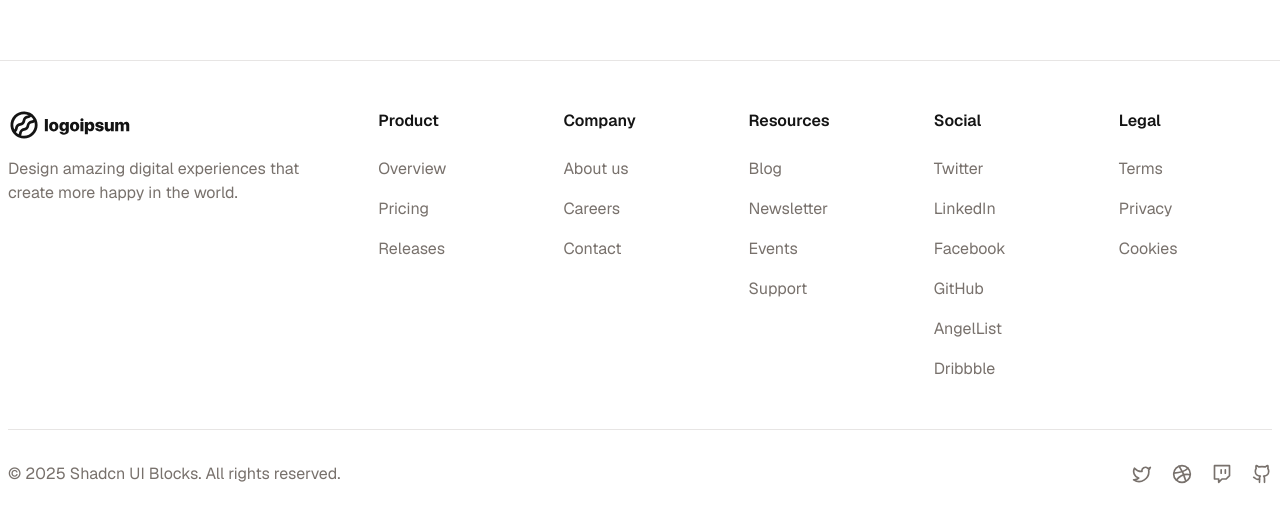
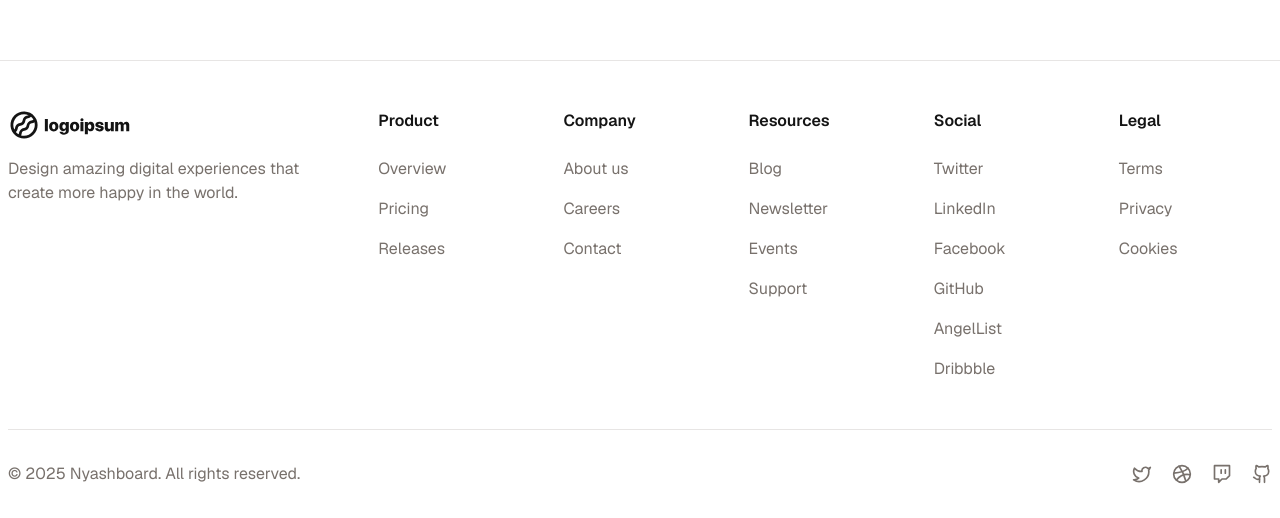
Before and after one commit to rifkiahmadfahrezi/nyanboard, a Next.js app: page / in a window 1280 px wide. Shown: the part 804-1322 px from the top of the page. Built offline with nearby package versions, Linux system fonts and the light colour scheme.

Commit message:
feat: update footer to use site name from configuration

```diff
--- a/src/components/footer/footer.tsx
+++ b/src/components/footer/footer.tsx
@@ -8,6 +8,7 @@ import {
 import Link from "next/link";
 import { Logo } from "../logo";
 import { cn } from "@/lib/utils";
+import { siteConfig } from "@/config/site";
 
 const footerSections = [
   {
@@ -153,8 +154,8 @@ export const Footer = ({
             {/* Copyright */}
             <span className="text-muted-foreground">
               &copy; {new Date().getFullYear()}{" "}
-              <Link href="/" target="_blank">
-                Shadcn UI Blocks
+              <Link href="/">
+                {siteConfig.name}
               </Link>
               . All rights reserved.
             </span>
```
